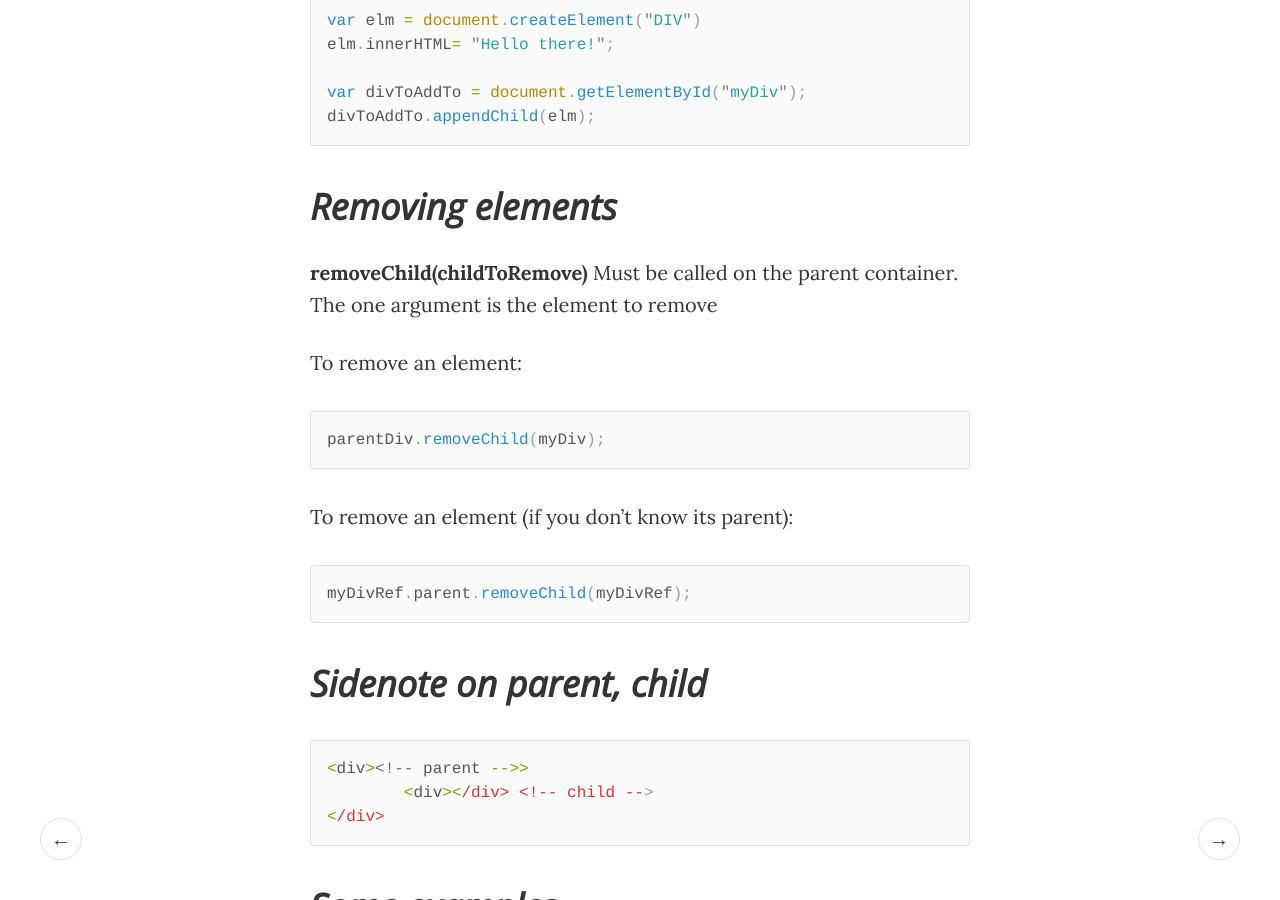
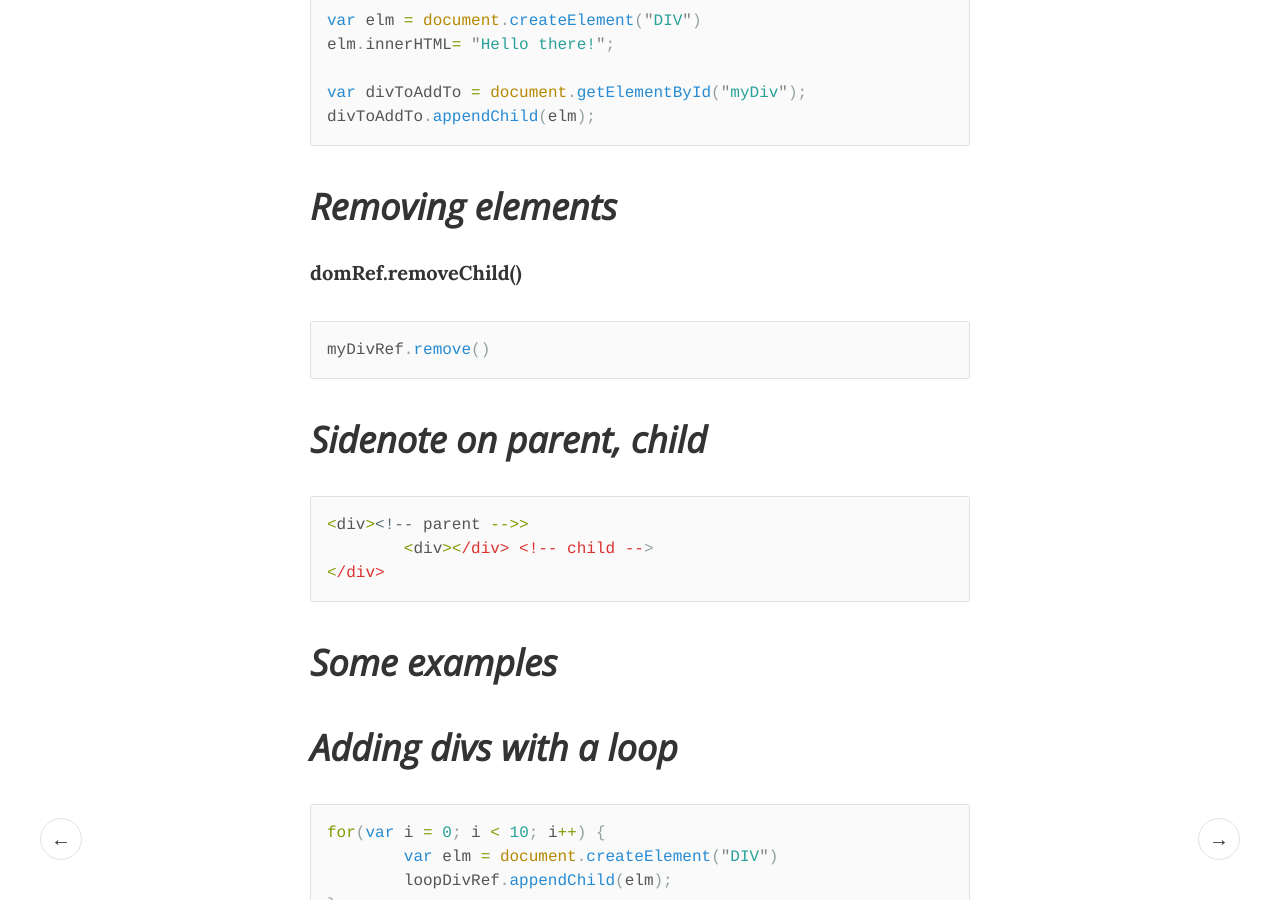
Before and after one commit to meanderingleaf/n221s15, a Jekyll site: the page built from _posts/2014-10-17-dom-manip.markdown, in a window 1280 px wide and 900 px high, scrolled down 6229 px. Built offline with Jekyll 4.4.1, drawn with Linux system fonts in a browser that asks for light colours; some of the changed text lies outside the part shown.

Commit message:
Fixing dumb

```diff
--- a/_posts/2014-10-17-dom-manip.markdown
+++ b/_posts/2014-10-17-dom-manip.markdown
@@ -66,7 +66,7 @@ Get element by ID
 
 {% highlight javascript %}
 //now I have a reference to myDiv element
-var divRef = document.getElementByID('myDiv');
+var divRef = document.getElementById('myDiv');
 {% endhighlight %}
 
 {% highlight html %}
@@ -201,19 +201,10 @@ divToAddTo.appendChild(elm);
 Removing elements
 ----------------------------------------
 
-**removeChild(childToRemove)**
-Must be called on the parent container. The one argument is the element to remove
-
-To remove an element:
+**domRef.removeChild()**
 
 {% highlight javascript %}
-parentDiv.removeChild(myDiv);
-{% endhighlight %}
-
-To remove an element (if you don’t know its parent):
-
-{% highlight javascript %}
-myDivRef.parent.removeChild(myDivRef);
+myDivRef.remove()
 {% endhighlight %}
 
 
```
Also changed, not shown: other parts of _posts/2014-10-17-dom-manip.markdown (+1 -1 lines).
